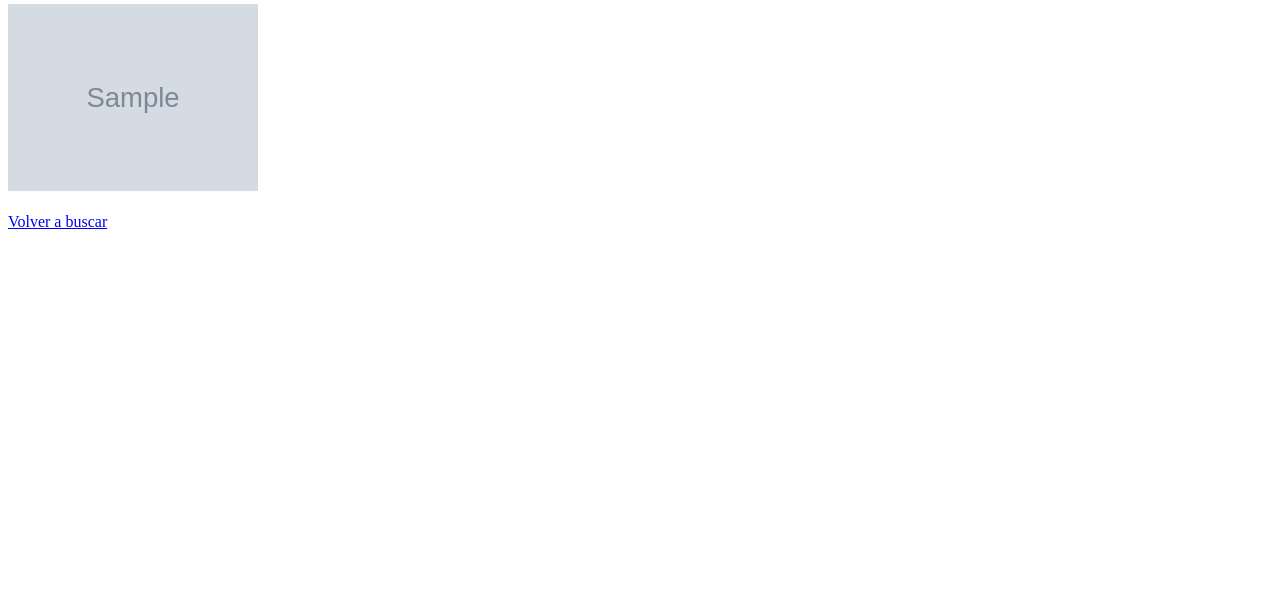
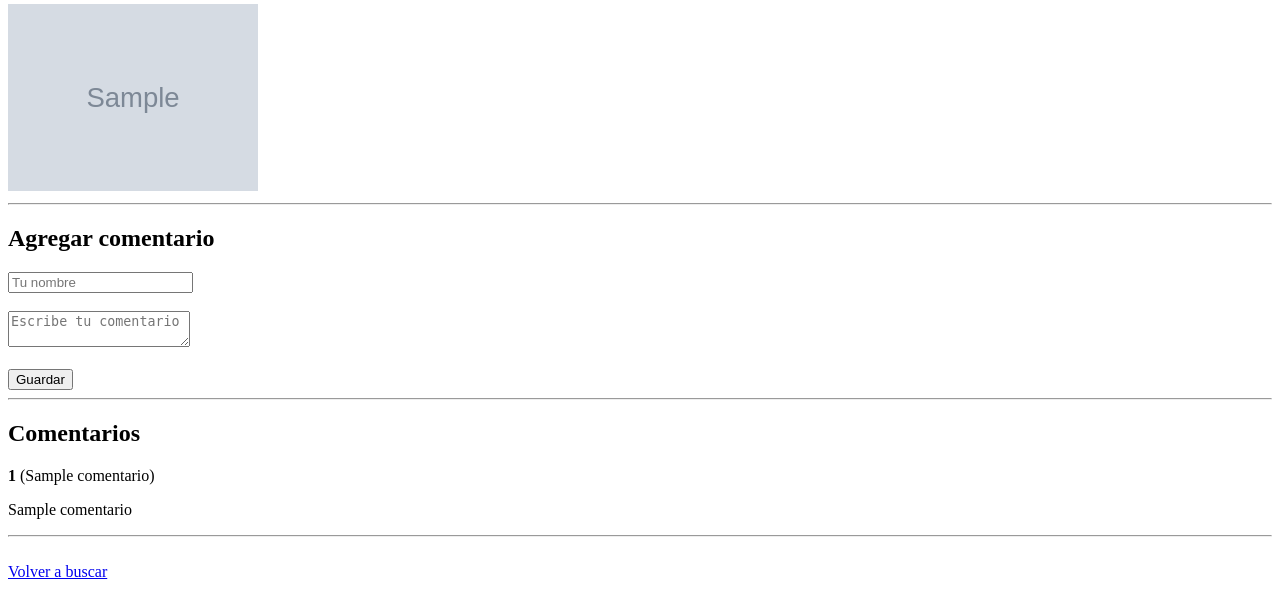
Before and after one commit to gabimatfontgar-dotcom/buscador-peliculas, a Flask app: template templates/resultado.html in a window 1280 px wide. Shown: the part 212-801 px from the top of the page. Before the commit the page ends 441 px from the top, so only its background shows below. Run offline with Flask 3, Linux system fonts and the light colour scheme; the template is opened without the code that fills it: most values are stand-ins (such as "Sample title", 1, 10 or a date in 2020); grey boxes marked "Sample" are stand-in pictures.

Commit message:
Añadido sistema de comentarios con SQLite

```diff
--- a/app.py
+++ b/app.py
@@ -1,3 +1,5 @@
+import sqlite3
+from datetime import datetime
 from flask import Flask, render_template, request
 import requests
 
@@ -5,11 +7,34 @@ app = Flask(__name__)
 
 API_KEY = "b8f82f4"
 
+
+# 🔹 Crear base de datos si no existe
+def init_db():
+    conn = sqlite3.connect("database.db")
+    cursor = conn.cursor()
+
+    cursor.execute("""
+        CREATE TABLE IF NOT EXISTS comentarios (
+            id INTEGER PRIMARY KEY AUTOINCREMENT,
+            id_pelicula TEXT,
+            persona TEXT,
+            comentario TEXT,
+            fecha TEXT
+        )
+    """)
+
+    conn.commit()
+    conn.close()
+
+
+# 🔹 Página principal
 @app.route("/")
 def inicio():
     return render_template("index.html")
 
-@app.route("/buscar")
+
+# 🔹 Buscar película y gestionar comentarios
+@app.route("/buscar", methods=["GET", "POST"])
 def buscar():
     titulo = request.args.get("titulo")
     año = request.args.get("año")
@@ -21,7 +46,42 @@ def buscar():
     if datos["Response"] == "False":
         return render_template("resultado.html", error="Película no encontrada 😢")
 
-    return render_template("resultado.html", pelicula=datos)
+    id_pelicula = datos["imdbID"]
+
+    # Guardar comentario si se envía el formulario
+    if request.method == "POST":
+        persona = request.form.get("persona")
+        comentario = request.form.get("comentario")
+
+        if persona and comentario:
+            conn = sqlite3.connect("database.db")
+            cursor = conn.cursor()
+
+            cursor.execute("""
+                INSERT INTO comentarios (id_pelicula, persona, comentario, fecha)
+                VALUES (?, ?, ?, ?)
+            """, (id_pelicula, persona, comentario, datetime.now()))
+
+            conn.commit()
+            conn.close()
+
+    # Obtener comentarios guardados
+    conn = sqlite3.connect("database.db")
+    cursor = conn.cursor()
+    cursor.execute(
+        "SELECT persona, comentario, fecha FROM comentarios WHERE id_pelicula = ?",
+        (id_pelicula,)
+    )
+    comentarios = cursor.fetchall()
+    conn.close()
+
+    return render_template(
+        "resultado.html",
+        pelicula=datos,
+        comentarios=comentarios
+    )
+
 
 if __name__ == "__main__":
+    init_db()
     app.run(debug=True)
--- a/templates/resultado.html
+++ b/templates/resultado.html
@@ -17,7 +17,33 @@
 
     <img src="{{ pelicula.Poster }}" width="250">
 
-    <br><br>
+    <hr>
+
+    <h2>Agregar comentario</h2>
+
+    <form method="POST">
+        <input type="text" name="persona" placeholder="Tu nombre" required>
+        <br><br>
+        <textarea name="comentario" placeholder="Escribe tu comentario" required></textarea>
+        <br><br>
+        <button type="submit">Guardar</button>
+    </form>
+
+    <hr>
+
+    <h2>Comentarios</h2>
+
+    {% if comentarios %}
+        {% for c in comentarios %}
+            <p><strong>{{ c[0] }}</strong> ({{ c[2] }})</p>
+            <p>{{ c[1] }}</p>
+            <hr>
+        {% endfor %}
+    {% else %}
+        <p>No hay comentarios todavía.</p>
+    {% endif %}
+
+    <br>
     <a href="/">Volver a buscar</a>
 {% endif %}
 
```
Also changed, not shown: database.db (added).
